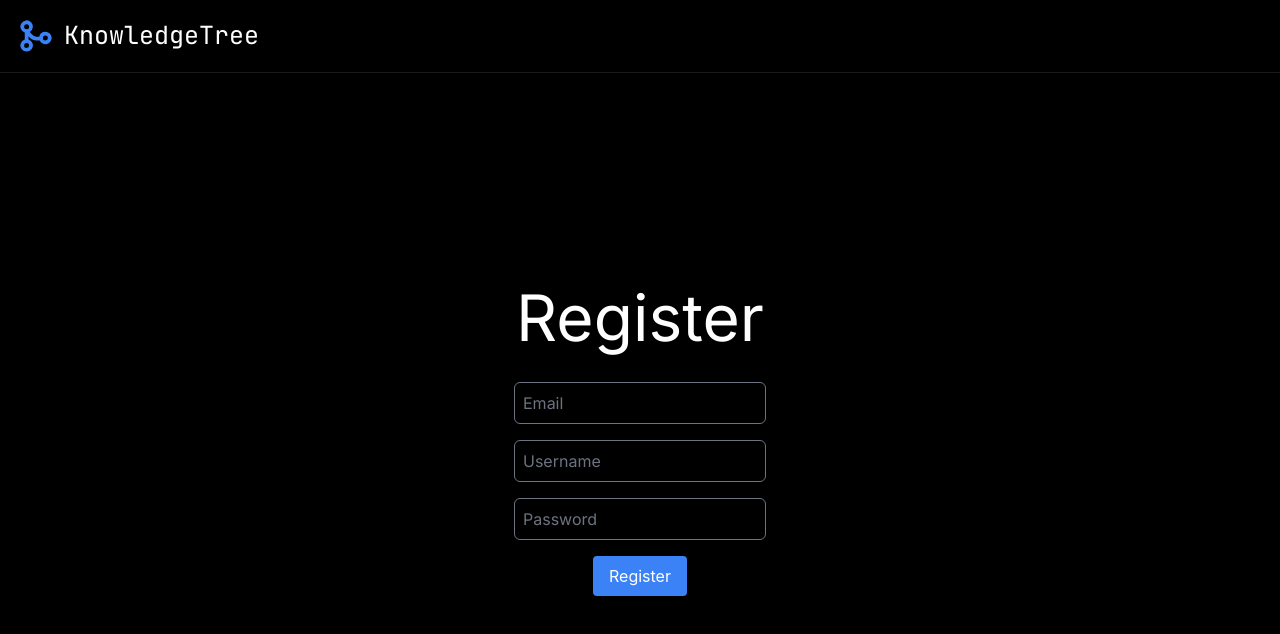
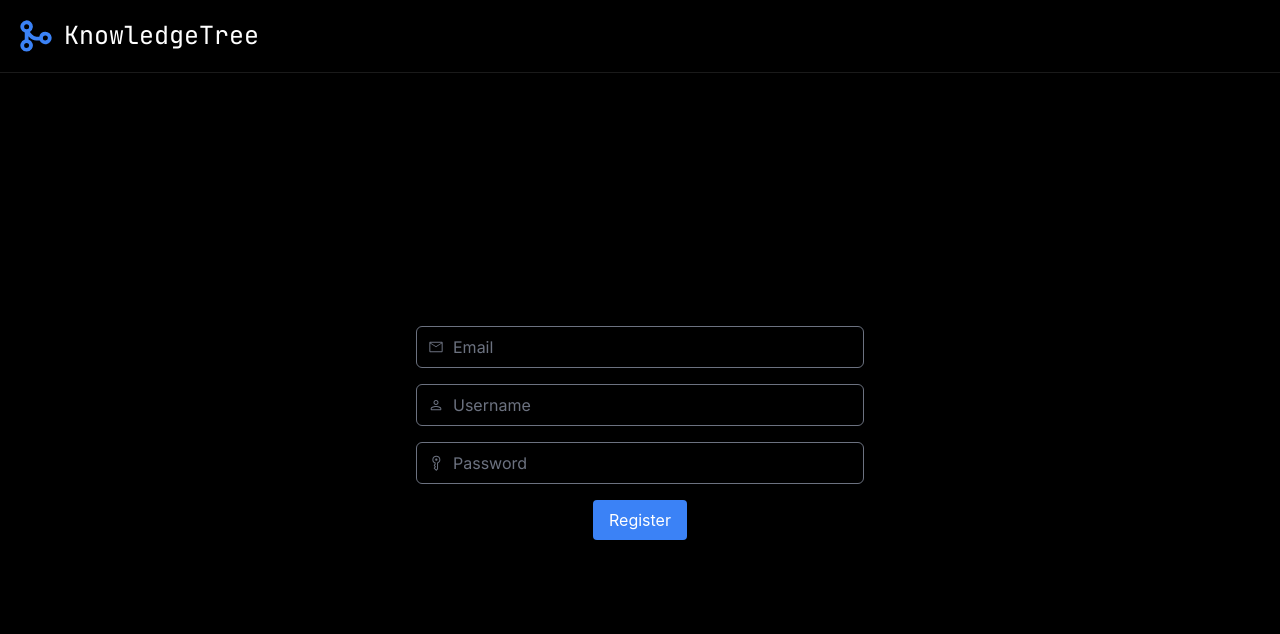
Before and after one commit to lsc27Hunter/knowledge-tree, a React (Vite) app in the folder client/: page /register in a window 1280 px wide. Shown: the top 634 px of the page. Built offline with nearby package versions, Linux system fonts and the light colour scheme.

Commit message:
more icons

```diff
--- a/client/src/pages/Landing.tsx
+++ b/client/src/pages/Landing.tsx
@@ -19,7 +19,7 @@ const LandingPage: React.FC = () => {
           text="Start Studying"
           width="fit"
           icon={ArrowRight}
-          to="/register"
+          to="/login"
         />
       </div>
     </div>
--- a/client/src/pages/Login.tsx
+++ b/client/src/pages/Login.tsx
@@ -5,6 +5,8 @@ import { Button } from "../components/ui/Button";
 import { Input } from "../components/ui/Input";
 
 import GoogleIcon from "../assets/google-icon.svg";
+import Email from "../assets/email.svg";
+import Password from "../assets/password.svg";
 
 const LoginPage: React.FC = () => {
   return (
@@ -27,12 +29,16 @@ const LoginPage: React.FC = () => {
           width="full"
           color="background"
           textColor="white"
+          icon={Email}
+          iconPosition="left"
         />
         <Input
           placeholderText="Password"
           width="full"
           color="background"
           textColor="white"
+          icon={Password}
+          iconPosition="left"
         />
 
         <Button text="Login" color="accent" textColor="white" to="/dashboard" />
--- a/client/src/pages/Register.tsx
+++ b/client/src/pages/Register.tsx
@@ -3,6 +3,10 @@ import React from "react";
 import { Navbar } from "../components/ui/Navbar";
 import { Input } from "../components/ui/Input";
 import { Button } from "../components/ui/Button";
+
+import Email from "../assets/email.svg";
+import Person from "../assets/PersonIcon.svg";
+import Password from "../assets/password.svg";
 
 const RegisterPage: React.FC = () => {
   return (
@@ -10,29 +14,38 @@ const RegisterPage: React.FC = () => {
       <Navbar version="Blank" />
 
       <div className="flex flex-col items-center justify-center h-[calc(100vh-80px)] gap-4">
-        <h1 className="font-inter text-white text-title-large">Register</h1>
+        <div className="w-full max-w-md flex flex-col gap-4">
+          {" "}
           <Input
             placeholderText="Email"
-          width="fit"
+            width="full"
             color="background"
             textColor="white"
+            icon={Email}
+            iconPosition="left"
           />
           <Input
             placeholderText="Username"
-          width="fit"
+            width="full"
             color="background"
             textColor="white"
+            icon={Person}
+            iconPosition="left"
           />
           <Input
             placeholderText="Password"
-          width="fit"
+            width="full"
             color="background"
             textColor="white"
+            icon={Password}
+            iconPosition="left"
           />
+        </div>
         <Button
           text="Register"
           color="accent"
           textColor="white"
+          width="fit"
           to="/dashboard"
         />
       </div>
```
Also changed, not shown: client/src/assets/email.svg (added), client/src/assets/password.svg (added). Lines whose indentation alone changed are shown as unchanged.
